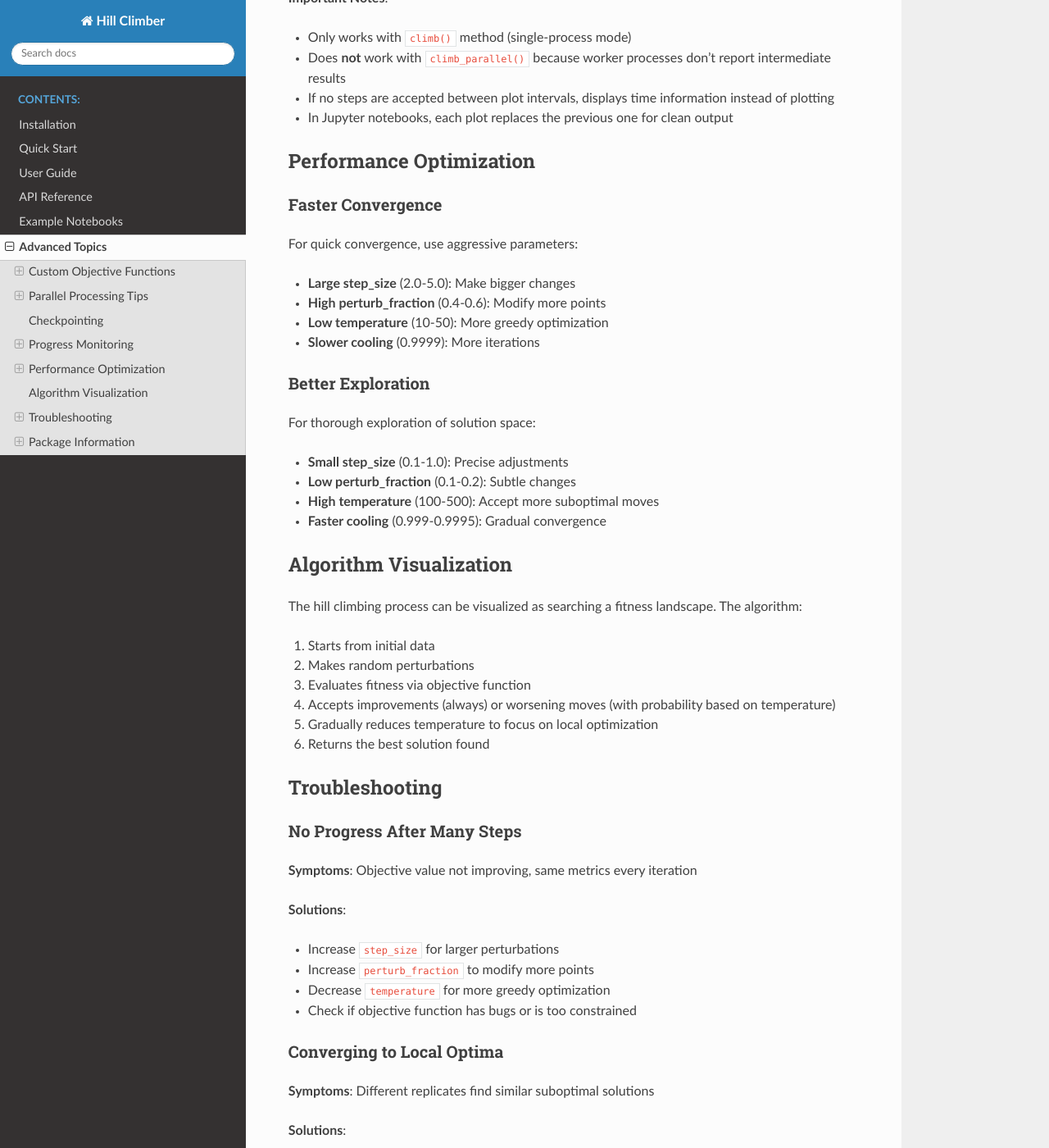
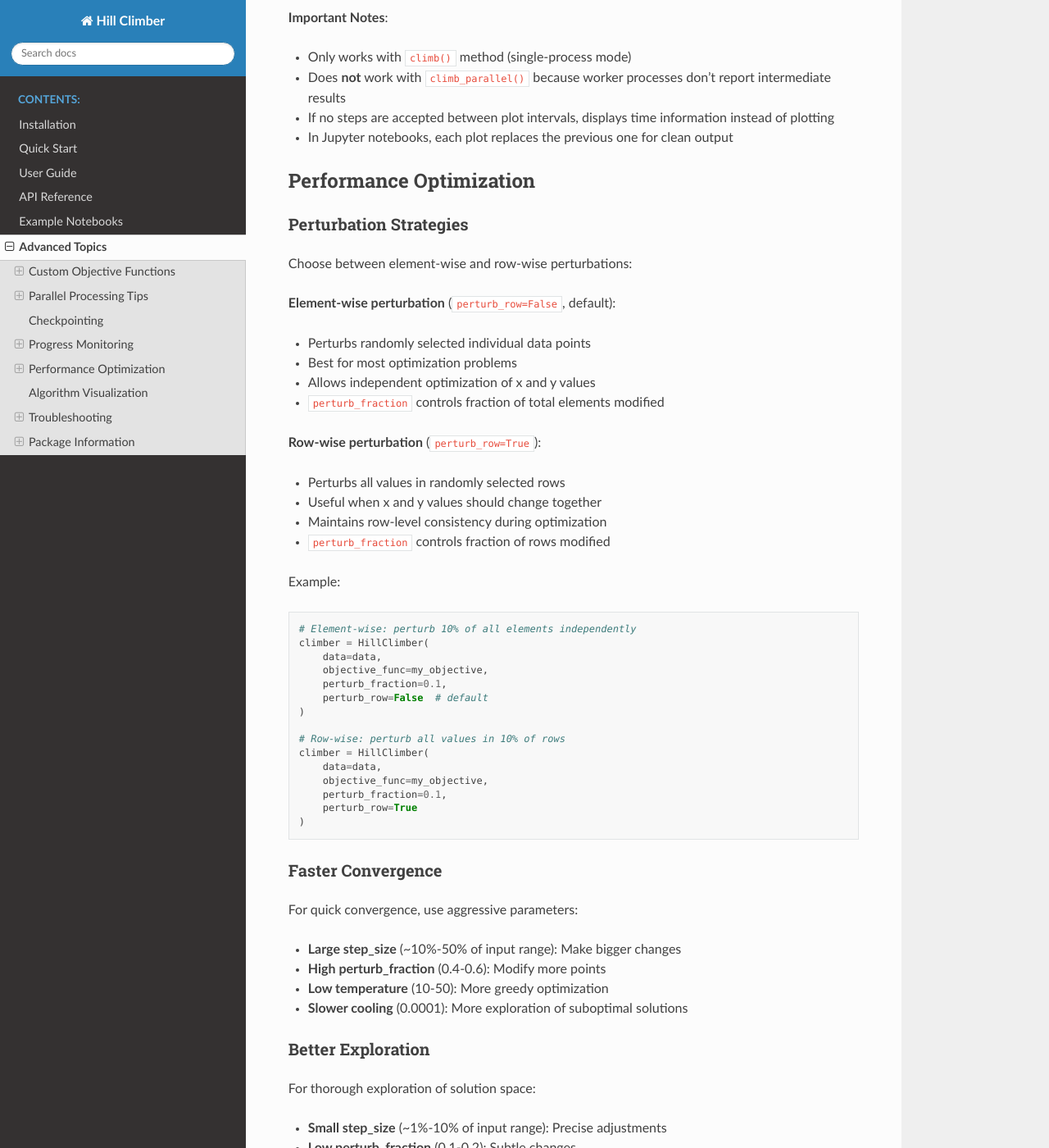
Before and after one commit to gperdrizet/hill_climber, a Sphinx documentation site: the page built from docs/source/advanced.rst, in a window 1280 px wide and 1400 px high, scrolled down 2640 px. Shown: the whole window at 82% size. Built offline with Sphinx 7.4.7 and the Read the Docs theme 3.1.0, drawn with Linux system fonts in a browser that asks for light colours; some of the changed text lies outside the part shown.

Commit message:
Added option to perturb whole randomly selected row rather than one randomly selected value

```diff
--- a/docs/source/advanced.rst
+++ b/docs/source/advanced.rst
@@ -72,14 +72,14 @@ Choosing Number of Replicates
 
 - **4-8 replicates**: Good balance for most problems
 - **More replicates**: Better exploration, find more diverse solutions
-- **Fewer replicates**: Faster completion, use when solutions are similar
+- **CPU resource limit**: Not recommended to run more replicates than one less than avalible CPU threads
 
 Replicate Noise Tuning
 ~~~~~~~~~~~~~~~~~~~~~~~
 
-- **Low noise (0.1-0.3)**: When starting data is already close to solutions
-- **Medium noise (0.3-0.7)**: General purpose exploration
-- **High noise (0.7-1.5)**: When you need very diverse starting points
+- **Low noise** (~1%-10% of input range): When starting data is already close to solutions
+- **Medium noise** (~10%-50% of input range): General purpose exploration
+- **High noise** (~50%-150% of input range): When you need very diverse starting points
 
 Checkpointing
 -------------
@@ -148,25 +148,64 @@ This is particularly useful for:
 Performance Optimization
 ------------------------
 
+Perturbation Strategies
+~~~~~~~~~~~~~~~~~~~~~~~
+
+Choose between element-wise and row-wise perturbations:
+
+**Element-wise perturbation** (``perturb_row=False``, default):
+
+- Perturbs randomly selected individual data points
+- Best for most optimization problems
+- Allows independent optimization of x and y values
+- ``perturb_fraction`` controls fraction of total elements modified
+
+**Row-wise perturbation** (``perturb_row=True``):
+
+- Perturbs all values in randomly selected rows
+- Useful when x and y values should change together
+- Maintains row-level consistency during optimization
+- ``perturb_fraction`` controls fraction of rows modified
+
+Example:
+
+.. code-block:: python
+
+   # Element-wise: perturb 10% of all elements independently
+   climber = HillClimber(
+       data=data,
+       objective_func=my_objective,
+       perturb_fraction=0.1,
+       perturb_row=False  # default
+   )
+
+   # Row-wise: perturb all values in 10% of rows
+   climber = HillClimber(
+       data=data,
+       objective_func=my_objective,
+       perturb_fraction=0.1,
+       perturb_row=True
+   )
+
 Faster Convergence
 ~~~~~~~~~~~~~~~~~~
 
 For quick convergence, use aggressive parameters:
 
-- **Large step_size** (2.0-5.0): Make bigger changes
+- **Large step_size** (~10%-50% of input range): Make bigger changes
 - **High perturb_fraction** (0.4-0.6): Modify more points
 - **Low temperature** (10-50): More greedy optimization
-- **Slower cooling** (0.9999): More iterations
+- **Slower cooling** (0.0001): More exploration of suboptimal solutions
 
 Better Exploration
 ~~~~~~~~~~~~~~~~~~
 
 For thorough exploration of solution space:
 
-- **Small step_size** (0.1-1.0): Precise adjustments
+- **Small step_size** (~1%-10% of input range): Precise adjustments
 - **Low perturb_fraction** (0.1-0.2): Subtle changes
 - **High temperature** (100-500): Accept more suboptimal moves
-- **Faster cooling** (0.999-0.9995): Gradual convergence
+- **Faster cooling** (0.01-0.001): Gradual convergence
 
 Algorithm Visualization
 -----------------------
--- a/docs/source/index.rst
+++ b/docs/source/index.rst
@@ -38,8 +38,9 @@ Features
 - **Parallel replicates**: Run multiple optimizations simultaneously
 - **Checkpointing**: Save and resume long-running optimizations
 - **Rich visualization**: Built-in plotting for results analysis
-- **N-dimensional support**: Optimize datasets with any number of variables
+- **2D data optimization**: Optimize datasets with two variables (x, y)
 - **JIT Compilation**: Numba-optimized core functions for performance
+- **Flexible perturbation**: Element-wise or row-wise perturbation strategies
 
 Python Version Support
 ---------------------
--- a/docs/source/installation.rst
+++ b/docs/source/installation.rst
@@ -33,9 +33,6 @@ To explore the examples, modify the code, or contribute:
 2. Open in GitHub Codespaces
 3. The development environment will be configured automatically
 
-Verify Installation
--------------------
-
 Test that the installation was successful:
 
 .. code-block:: python
@@ -58,8 +55,7 @@ Test that the installation was successful:
 
       pip install -e .
 
-Running Tests
--------------
+3. Running Tests
 
 After installation, verify everything works by running the test suite:
 
--- a/docs/source/quickstart.rst
+++ b/docs/source/quickstart.rst
@@ -2,6 +2,9 @@ Quick Start
 ===========
 
 This guide will get you started with Hill Climber in just a few minutes.
+
+.. note::
+   Hill Climber currently supports a maximum of 2D input data (two columns: x and y).
 
 Basic Example
 -------------
```
Also changed, not shown: docs/source/user_guide.rst (+12 -2 lines), 2 other files.
